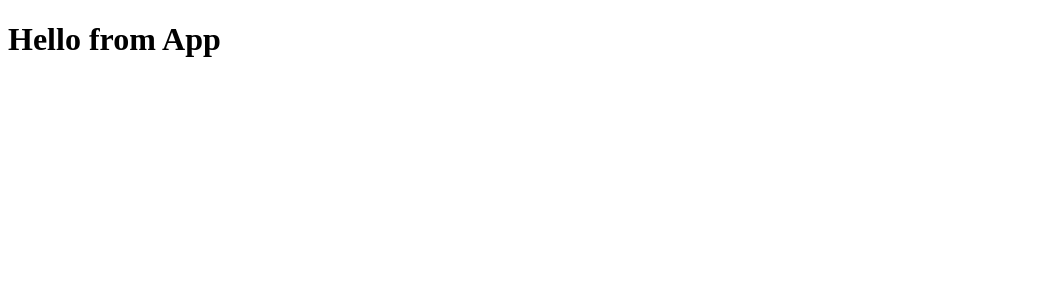
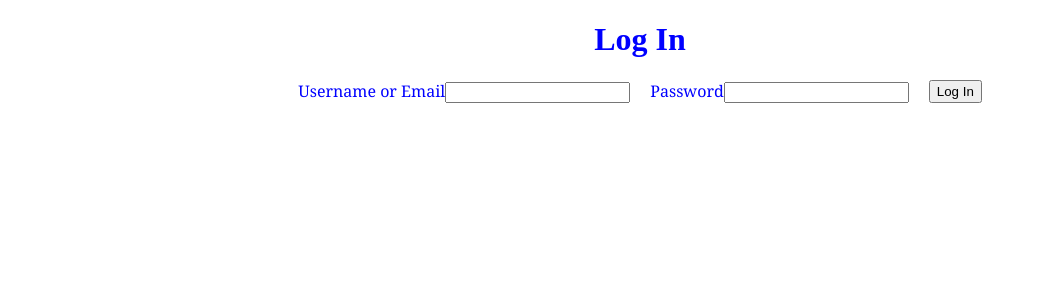
Before and after one commit to colinsung0714/API-project, a React (Create React App) app in the folder frontend/: page /login in a window 1280 px wide. Shown: the top 300 px of the page, without its empty margins (0-1037 px from the left). Built offline with nearby package versions, Linux system fonts and the light colour scheme; no server answers.

Commit message:
restore session user

```diff
--- a/frontend/src/App.js
+++ b/frontend/src/App.js
@@ -1,6 +1,21 @@
+import React, { useState, useEffect } from "react";
+import { useDispatch } from "react-redux";
+import { Route, Switch } from "react-router-dom";
+import LoginFormPage from "./components/LoginFormPage";
+import * as sessionActions from "./store/session";
+
 function App() {
+  const dispatch = useDispatch();
+  const [isLoaded, setIsLoaded] = useState(false);
+  useEffect(() => {
+    dispatch(sessionActions.restoreUser()).then(() => setIsLoaded(true));
+  }, [dispatch]);
   return (
-    <h1>Hello from App</h1>
+    <Switch>
+      <Route path="/login">
+        <LoginFormPage />
+      </Route>
+    </Switch>
   );
 }
 
--- /dev/null
+++ b/frontend/src/components/LoginFormPage/LoginForm.css
@@ -0,0 +1,15 @@
+form {
+    display: flex;
+    justify-content: center;
+    gap:20px;
+}
+
+label {
+    font-family: Georgia, 'Times New Roman', Times, serif;
+    color: blue;
+}
+
+h1 {
+    text-align: center;
+    color: blue;
+}
--- /dev/null
+++ b/frontend/src/components/LoginFormPage/index.js
@@ -0,0 +1,55 @@
+import React, { useState } from "react";
+import * as sessionActions from "../../store/session";
+import { useDispatch, useSelector } from "react-redux";
+import { Redirect } from "react-router-dom";
+import "./LoginForm.css";
+function LoginFormPage() {
+    const dispatch = useDispatch();
+    const sessionUser = useSelector((state) => state.session.user);
+    const [credential, setCredential] = useState("");
+    const [password, setPassword] = useState("");
+    const [errors, setErrors] = useState({});
+
+    if (sessionUser) return <Redirect to="/" />;
+
+    const handleSubmit = (e) => {
+        e.preventDefault();
+        setErrors({});
+        return dispatch(sessionActions.login({ credential, password })).catch(
+            async (res) => {
+                const data = await res.json();
+                if (data && data.errors) setErrors(data.errors);
+            }
+        );
+    };
+
+    return (
+        <>
+            <h1>Log In</h1>
+            <form onSubmit={handleSubmit}>
+                <label>
+                    Username or Email
+                    <input
+                        type="text"
+                        value={credential}
+                        onChange={(e) => setCredential(e.target.value)}
+                        required
+                    />
+                </label>
+                <label>
+                    Password
+                    <input
+                        type="password"
+                        value={password}
+                        onChange={(e) => setPassword(e.target.value)}
+                        required
+                    />
+                </label>
+                {errors.credential && <p>{errors.credential}</p>}
+                <button type="submit">Log In</button>
+            </form>
+        </>
+    );
+}
+
+export default LoginFormPage;
--- a/frontend/src/store/session.js
+++ b/frontend/src/store/session.js
@@ -30,6 +30,13 @@
     return response;
 };
 
+export const restoreUser = () => async (dispatch) => {
+  const response = await csrfFetch("/api/session");
+  const data = await response.json();
+  dispatch(setUser(data.user));
+  return response;
+};
+
 const initialState = { user: null };
 
 const sessionReducer = (state = initialState, action) => {
```
